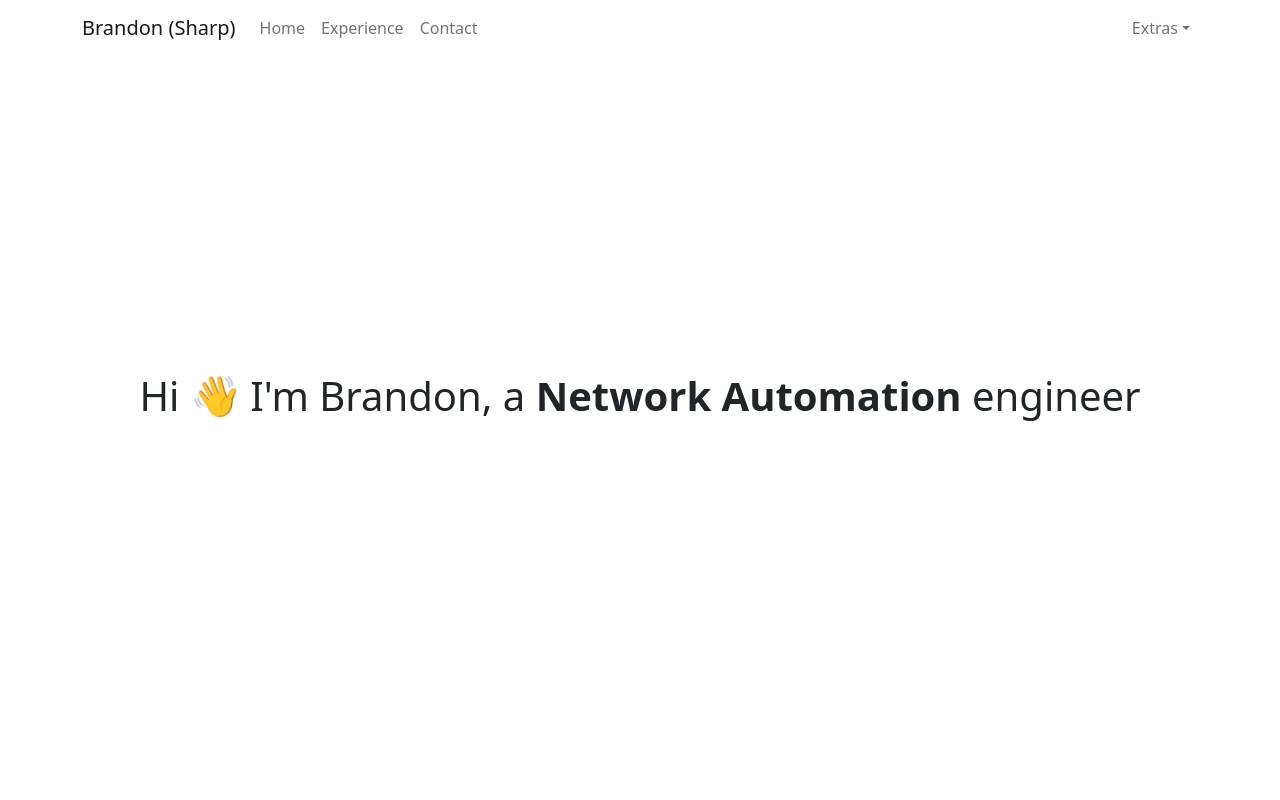
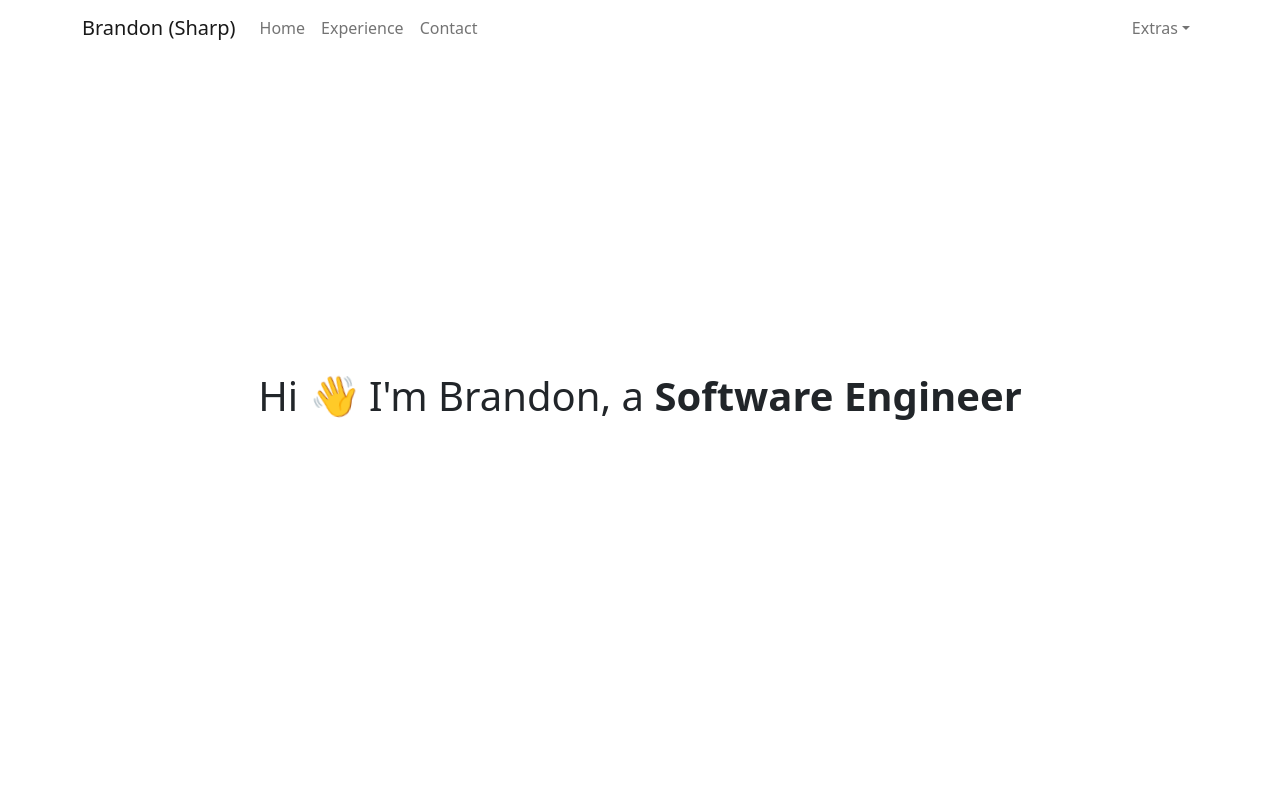
Before and after one commit to Reverendheat/react-portfolio, a React (Create React App) app: page / in a window 1280 px wide. Shown: the top 800 px of the page. Built offline with nearby package versions, Linux system fonts and the light colour scheme; no server answers; what aws-amplify would draw is missing.

Commit message:
Update hero

```diff
--- a/amplify/cli.json
+++ b/amplify/cli.json
@@ -33,5 +33,8 @@
     "appsync": {
       "generategraphqlpermissions": true
     }
+  },
+  "debug": {
+    "shareProjectConfig": false
   }
 }
--- a/src/App.js
+++ b/src/App.js
@@ -1,6 +1,5 @@
 import Navigation from "./components/Navigation";
 import Hero from './components/Hero';
-import Skills from './components/Skills';
 import Contact from './components/Contact';
 import Experience from "./components/Experience";
 import DrunkardsWalk from "./components/DrunkardsWalk";
--- a/src/components/DrunkardsWalk.js
+++ b/src/components/DrunkardsWalk.js
@@ -42,6 +42,7 @@ const DrunkardsWalk = () => {
           {wallMap.map((xitem,xindex) => {
             return <tr key={xindex}>{xitem.map((yitem,yindex) => {
               let bgColor;
+              // eslint-disable-next-line default-case
               switch(yitem) {
                 case ("🗻"):
                   bgColor = "Gray"
@@ -88,6 +89,7 @@ const DrunkardsWalk = () => {
     }
 
     const chooseDirection = () => {
+      // eslint-disable-next-line default-case
       switch(Math.floor(Math.random() * (4 - 1 + 1) + 1)) {
         case 1:
           return "N"
@@ -101,6 +103,7 @@ const DrunkardsWalk = () => {
     }
 
     const takeStep = () => {
+      // eslint-disable-next-line default-case
       switch(chooseDirection()) {
         case "N":
           wallMap[currentPOS.y - 1] === undefined ? takeStep() : updateMap(currentPOS.x, currentPOS.y-1);
--- a/src/components/Hero.js
+++ b/src/components/Hero.js
@@ -1,11 +1,9 @@
 import React, {useState, useEffect} from 'react'
-import Skills from './Skills';
 import {Container} from 'react-bootstrap'
-// import { UserContext } from '../Context/User'
 
 const Hero = () => {
 
-  const titles = ['Network', 'Site Reliability', 'Full Stack', 'Network Automation', 'DevOps', '☕'];
+  const titles = ['Software Engineer', '☕ Roaster', 'Tinkerer'];
   const [index, setIndex] = useState(0);
 
   useEffect(() => {
@@ -13,13 +11,13 @@ const Hero = () => {
         setIndex(index => index >= titles.length -1  ? 0 : index + 1);
     }, 2000)
     return () => clearInterval(interval)
-  }, []);
+  }, [titles.length]);
 
   return (
     <div id="home">
       <Container style={{alignItems:'center',height: "100vh",justifyContent: 'center',display:'flex', flexDirection:'column'}}>
         <div>
-            <h1>Hi <div className='wave'>👋</div> I'm Brandon, a <strong>{titles[index]}</strong> engineer</h1>
+            <h1>Hi <div className='wave'>👋</div> I'm Brandon, a <strong>{titles[index]}</strong></h1>
         </div>
       </Container>
     </div>
```
Also changed, not shown: 1 other file (tests, documents, lock files or other folders).
